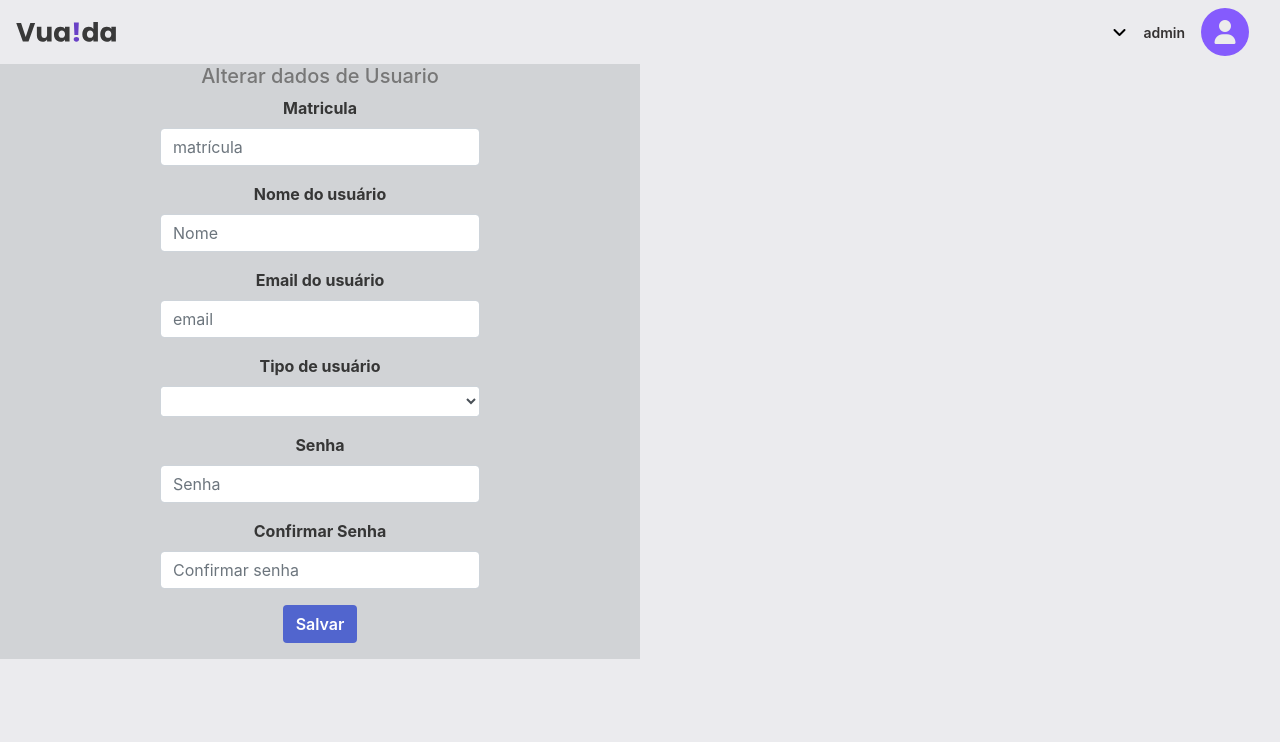
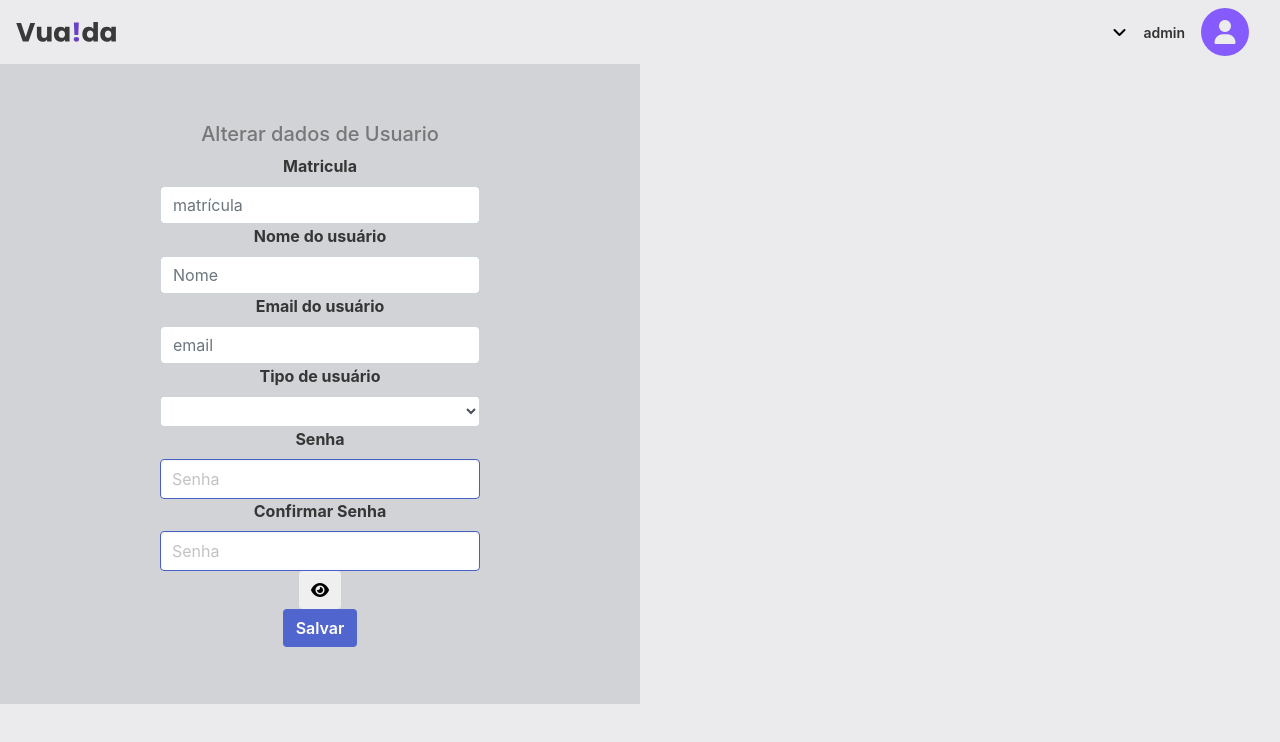
Before and after one commit to julianadeveloper/FuncionariosFront, a Vue app: page /atualizar/1 in a window 1280 px wide. Shown: the top 742 px of the page. Built offline with nearby package versions, Linux system fonts and the light colour scheme; no server answers; sample sign-in values are in the browser's storage; a web font is replaced by a local one.

Commit message:
input com mostrar password

```diff
--- a/src/components/FormCreateUser.vue
+++ b/src/components/FormCreateUser.vue
@@ -47,24 +47,67 @@
           </select>
         </div>
         <div class="form-group">
-          <label class="label" for="exampleInputPassword1"> Senha</label>
+          <label for="exampleInputPassword1" class="label"> Senha</label>
+          <div class="field has-icons-left has-icons-right">
+            <div class="control">
               <input
+                v-if="showPassword"
+                type="text"
+                id="exampleInputEmail2"
+                placeholder="Senha"
+                required
+                v-model="user.password"
+                class="input is-link"
+              />
+              <input
+                v-else
                 type="password"
-            class="form-control"
-            id="exampleInputPassword1"
+                id="exampleInputEmail2"
                 placeholder="Senha"
+                required
                 v-model="user.password"
+                class="input is-link"
               />
-        </div>
+
+              <div>
                 <div class="form-group">
-          <label class="label" for="exampleInputPassword1">Confirmar Senha</label>
+                  <label class="label" for="exampleInputPassword1"
+                    >Confirmar Senha</label
+                  >
                   <input
-            type="password"
+                    v-if="showPasswordConfirm"
+                    type="text"
                     class="form-control"
                     id="exampleInputPassword2"
                     placeholder="Confirmar senha"
                     v-model="user.passwordConfirm"
                   />
+                  <input
+                    v-else
+                    type="password"
+                    id="exampleInputEmail2"
+                    placeholder="Senha"
+                    required
+                    v-model="user.passwordConfirm"
+                    class="input is-link"
+                  />
+                </div>
+              </div>
+              <div class="btn-show-pass">
+                <button class="btn btn-animate" @click.prevent="togglePassword">
+                  <span class="icon is-small is-left">
+                    <i
+                      class="fas"
+                      :class="{
+                        'fa-eye-slash': showPassword,
+                        'fa-eye': !showPassword,
+                      }"
+                    ></i>
+                  </span>
+                </button>
+              </div>
+            </div>
+          </div>
         </div>
         <button type="button" class="btn btn-create" @click.prevent="register">
           Cadastrar
@@ -90,10 +133,19 @@ export default defineComponent({
       email: "",
     });
     const apiService = new ApiService();
-    return { user, apiService };
+    return {
+      user,
+      apiService,
+      showPassword: false,
+      showPasswordConfirm: false,
+    };
   },
 
   methods: {
+    togglePassword() {
+      this.showPassword = !this.showPassword;
+      this.showPasswordConfirm = this.showPassword;
+    },
     chamaToastSucess() {
       const toast = useToast();
 
@@ -187,6 +239,7 @@ export default defineComponent({
   margin: 10px;
 }
 .form-group {
+  margin: 0;
   width: 100%;
   height: 100%;
 }
--- a/src/components/UpdateUser.vue
+++ b/src/components/UpdateUser.vue
@@ -47,24 +47,75 @@
         </div>
         <div class="form-group">
           <label for="exampleInputPassword1" class="label"> Senha</label>
-          <input
+          <div class="field has-icons-left has-icons-right">
+            <div class="control">
+              <input
+                v-if="showPassword"
+                type="text"
+                id="exampleInputEmail2"
+                placeholder="Senha"
+                required
+                v-model="user.password"
+                class="input is-link"
+              />
+              <input
+                v-else
+                type="password"
+                id="exampleInputEmail2"
+                placeholder="Senha"
+                required
+                v-model="user.password"
+                class="input is-link"
+              />
+
+              <div>
+                <div class="form-group">
+                  <label class="label" for="exampleInputPassword1"
+                    >Confirmar Senha</label
+                  >
+                  <input
+                    v-if="showPasswordConfirm"
+                    type="text"
+                    class="form-control"
+                    id="exampleInputPassword2"
+                    placeholder="Confirmar senha"
+                    v-model="user.passwordConfirm"
+                  />
+                  <input
+                    v-else
+                    type="password"
+                    id="exampleInputEmail2"
+                    placeholder="Senha"
+                    required
+                    v-model="user.passwordConfirm"
+                    class="input is-link"
+                  />
+                </div>
+              </div>
+              <div class="btn-show-pass">
+                <button class="btn btn-animate" @click.prevent="togglePassword">
+                  <span class="icon is-small is-left">
+                    <i
+                      class="fas"
+                      :class="{
+                        'fa-eye-slash': showPassword,
+                        'fa-eye': !showPassword,
+                      }"
+                    ></i>
+                  </span>
+                </button>
+              </div>
+            </div>
+          </div>
+          <!-- <input
             type="password"
             class="form-control"
             id="exampleInputPassword1"
             placeholder="Senha"
             v-model="user.password"
-          />
+          /> -->
         </div>
-        <div class="form-group">
-          <label class="label" for="exampleInputPassword1">Confirmar Senha</label>
-          <input
-            type="password"
-            class="form-control"
-            id="exampleInputPassword2"
-            placeholder="Confirmar senha"
-            v-model="user.passwordConfirm"
-          />
-        </div>
+
         <button
           type="button"
           class="btn btn-white btn-animate"
@@ -83,7 +134,9 @@ import { POSITION, useToast } from "vue-toastification";
 
 export default defineComponent({
   name: "UpdateUser",
-
+  data() {
+    return { showPassword: false, showPasswordConfirm: false };
+  },
   setup() {
     const apiService = new ApiService();
     const user = ref({
@@ -98,6 +151,10 @@ export default defineComponent({
     return { user, apiService };
   },
   methods: {
+    togglePassword() {
+      this.showPassword = !this.showPassword;
+      this.showPasswordConfirm = this.showPassword;
+    },
     async update() {
       const passwordOk = this.user.password == this.user.passwordConfirm;
       const passvazia = "";
@@ -152,16 +209,16 @@ export default defineComponent({
 });
 </script>
 <style scoped>
+
 .form-body {
   align-items: center;
   justify-content: center;
   display: flex;
   width: 50vw;
-  height: auto;
+  height: 80vh;
   background-color: rgb(209, 211, 214);
 }
 .form-update {
-
   color: #777;
   width: 20rem;
   height: auto;
@@ -169,6 +226,7 @@ export default defineComponent({
   text-align: center;
 }
 .form-group {
+  margin: 0;
   width: 100%;
 }
 .btn:link,
```
Lines whose indentation alone changed are shown as unchanged.
